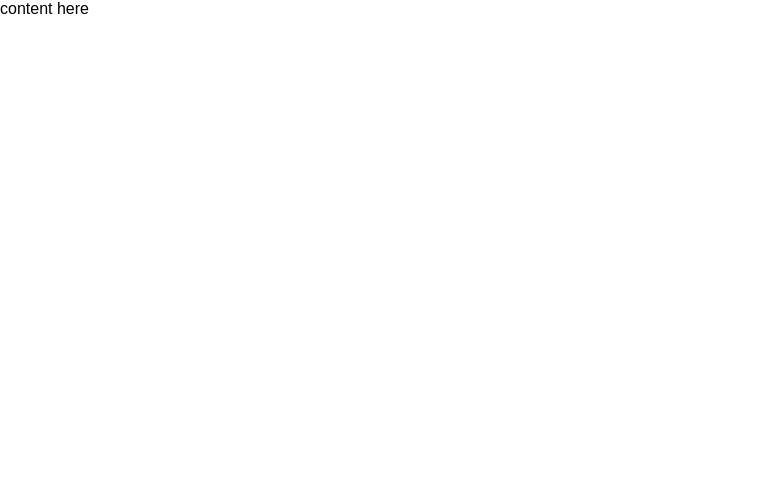
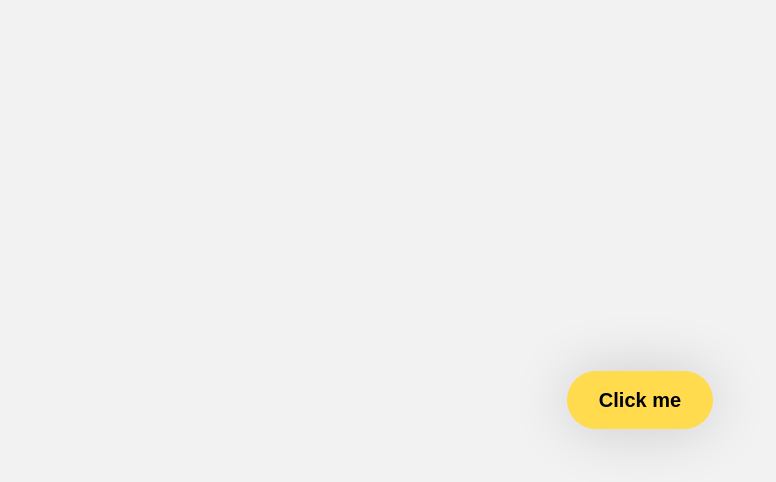
Before and after one commit to remchoi/loading-button, a plain HTML site: page index.html in a window 1280 px wide. Shown: the whole page, without its empty margins (0-776 px from the left). Drawn offline with nearby package versions, Linux system fonts and the light colour scheme.

Commit message:
simple button

```diff
--- a/index.html
+++ b/index.html
@@ -7,6 +7,6 @@
     <link rel="stylesheet" href="styles.css">
   </head>
   <body>
-    content here
+    <button type="button" name="button">Click me</button>
   </body>
 </html>
--- a/styles.css
+++ b/styles.css
@@ -1,3 +1,27 @@
+html, body {
+  height: 100%;
+}
+
 body {
   font-family: Arial, Helvetica, sans-serif;
+  display: flex;
+  align-items: center;
+  justify-content: center;
+  background: hsla(0, 0%, 95%, 1)
 }
+
+button {
+  display: inline-block;
+  padding: 1.1rem 2rem;
+  font-weight: bold;
+  border-radius: 5rem;
+  /* color: white; */
+  /* background: rgb(215,215,4); */
+  /* background: linear-gradient(0deg, rgba(215,215,4,1) 0%, rgba(254,253,3,1) 100%);*/
+  border: none;
+  font-size: 1.25rem;
+  background: #ffdb4d;
+  /* text-shadow: 0 .5px 1px hsla(0, 0%, 0%, 0.2); */
+  box-shadow: 0 1px 60px hsla(0, 0%, 0%, 0.16);
+  outline: none !important;
+}
```
